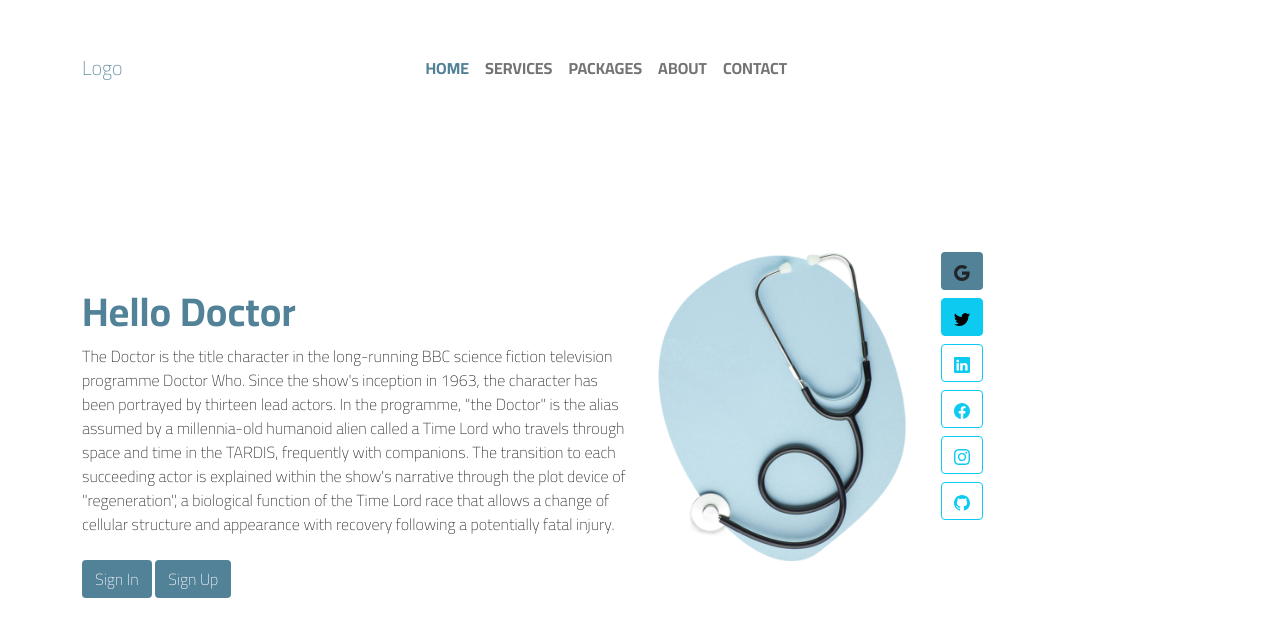
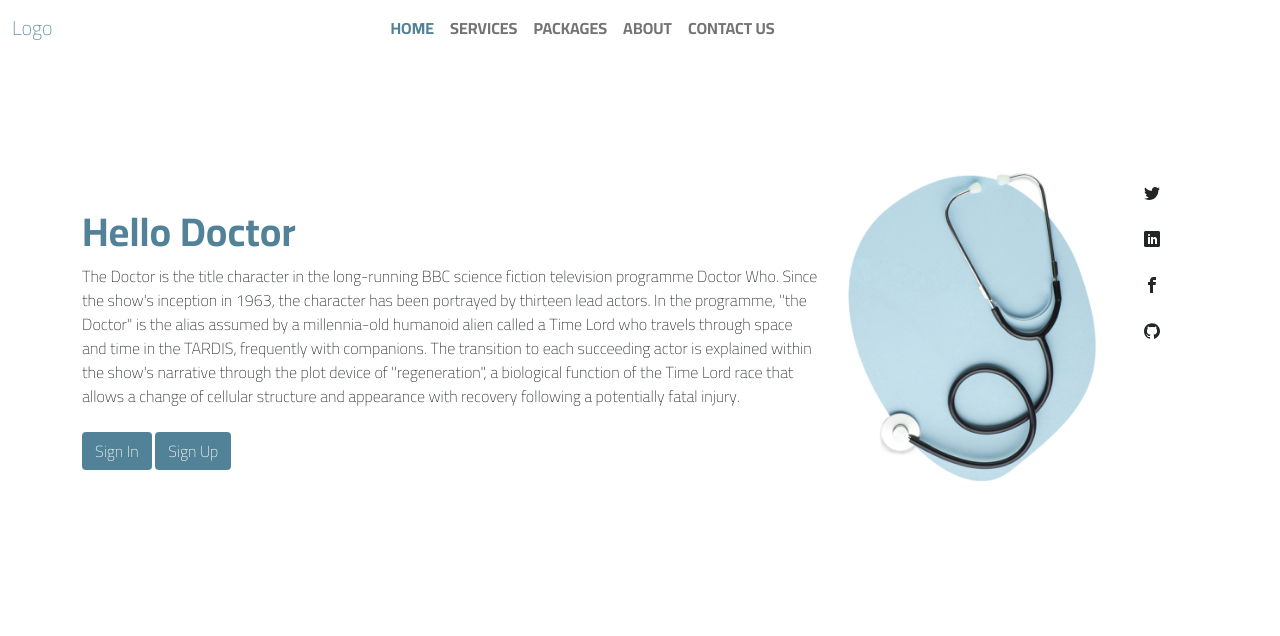
Before and after one commit to a-hassanein/Clinic-System, a React (Create React App) app: page / in a window 1280 px wide. Shown: the top 636 px of the page. Built offline with nearby package versions, Linux system fonts and the light colour scheme.

Commit message:
edit home

```diff
--- a/src/App.js
+++ b/src/App.js
@@ -16,7 +16,7 @@ function App() {
               <Route path="/" element={<Home/>} />
               <Route path="/about" element={<About/>} />
               <Route path="/contact" element={<Contact/>} />
-
+              <Route path="/about" element={<About />} />
             </Routes>
          </Router>
           </>
--- a/src/Components/NavBar.js
+++ b/src/Components/NavBar.js
@@ -13,7 +13,7 @@ const NavBar = () => {
   return (
     <>
       <nav className="navbar navbar-expand-lg navbar-light">
-        <div className="container">
+        <div className="container-fluid">
           <Link className="navbar-brand" to="/" style={{ color: "#528197" }}>
             {" "}
             Logo{" "}
@@ -52,8 +52,8 @@ const NavBar = () => {
                 </Link>
               </li>
               <li className="nav-item text-uppercase">
-                <Link className="nav-link" to="#" style={{fontWeight: "bold"}}>
-                  Contact
+                <Link className="nav-link" to="/contact" style={{fontWeight: "bold"}}>
+                  Contact Us
                 </Link>
               </li>
             </ul>
--- a/src/Components/header.js
+++ b/src/Components/header.js
@@ -1,11 +1,9 @@
 import {
-  BsFacebook,
-  BsInstagram,
-  BsGoogle,
-  BsTwitter,
-  BsGithub,
-  BsLinkedin,
-} from "react-icons/bs";
+  ImFacebook,
+  ImTwitter,
+  ImGithub,
+  ImLinkedin,
+} from "react-icons/im";
 
 
 const Home = () => {
@@ -13,7 +11,7 @@ const Home = () => {
         <>
         <div className="container">
   <div className="row">
-    <div className="col-6">
+    <div className="col-md-8 col-lg-8">
         <div><h1 style={{color: "var(--first_color)" , fontFamily: "var(--font_family)" , fontWeight:"bold"}}>Hello Doctor</h1></div>
         <div style={{fontFamily: "var(--font_family)"}}>
         The Doctor is the title character in the long-running BBC science fiction television programme Doctor Who.
@@ -26,61 +24,46 @@ const Home = () => {
         </div>
         <br/>
         <div>
-            <button className='btn' style={{background: "var(--first_color)" ,color: "white" }} >Sign In</button>
+            <button className='btn ' style={{background: "var(--first_color)" ,color: "white" }} >Sign In</button>
             <span> </span>
             <button className='btn' style={{background: "var(--first_color)" , color: "white" }} >Sign Up</button>
         </div>
         </div>
-    <div className="col-md-3 col-lg-3 col-sm-12"><img src={require('../Images/Home_img.png')} alt='...img' width={'100%'} /></div>
+    <div className="col-3"><img className="d-none d-lg-block d-md-block" src={require('../Images/Home_img.png')} alt='...img' width={'100%'} /></div>
     <div className='col-1'>
-   <div>
+   <div className="d-none d-lg-block">
+
             <a
-              href="https://www.google.com"
+              href="https://twitter.com/?logout=1639488448834"
               className="btn btn-floating m-1"
-              style={{background: "var(--first_color)"}}
             >
               <i>
-                <BsGoogle />
-              </i>
-            </a>
-            <a
-              href="https://twitter.com/?logout=1639488448834"
-              className="btn btn-info btn-floating m-1"
-            >
-              <i>
-                <BsTwitter />
+                <ImTwitter />
               </i>
             </a>
             <a
               href="https://www.linkedin.com/feed/"
-              className="btn btn-outline-info btn-floating m-1"
+              className="btn  btn-floating m-1"
             >
               <i>
-                <BsLinkedin />
+                <ImLinkedin />
               </i>
             </a>
             <a
               href="https://www.facebook.com/profile.php?id=100035313377270"
-              className="btn btn-outline-info btn-floating m-1"
+              className="btn  btn-floating m-1"
             >
               <i>
-                <BsFacebook />
+                <ImFacebook />
               </i>
             </a>
+
             <a
-              href="https://www.instagram.com/"
-              className="btn btn-outline-info btn-floating m-1"
+              href="https://github.com/Ahmedxd199/"
+              className="btn btn-floating m-1"
             >
               <i>
-                <BsInstagram />
-              </i>
-            </a>
-            <a
-              href="https://github.com/Ahmedxd199/"
-              className="btn btn-outline-info btn-floating m-1"
-            >
-              <i>
-                <BsGithub />
+                <ImGithub />
               </i>
             </a>
           </div>
```
